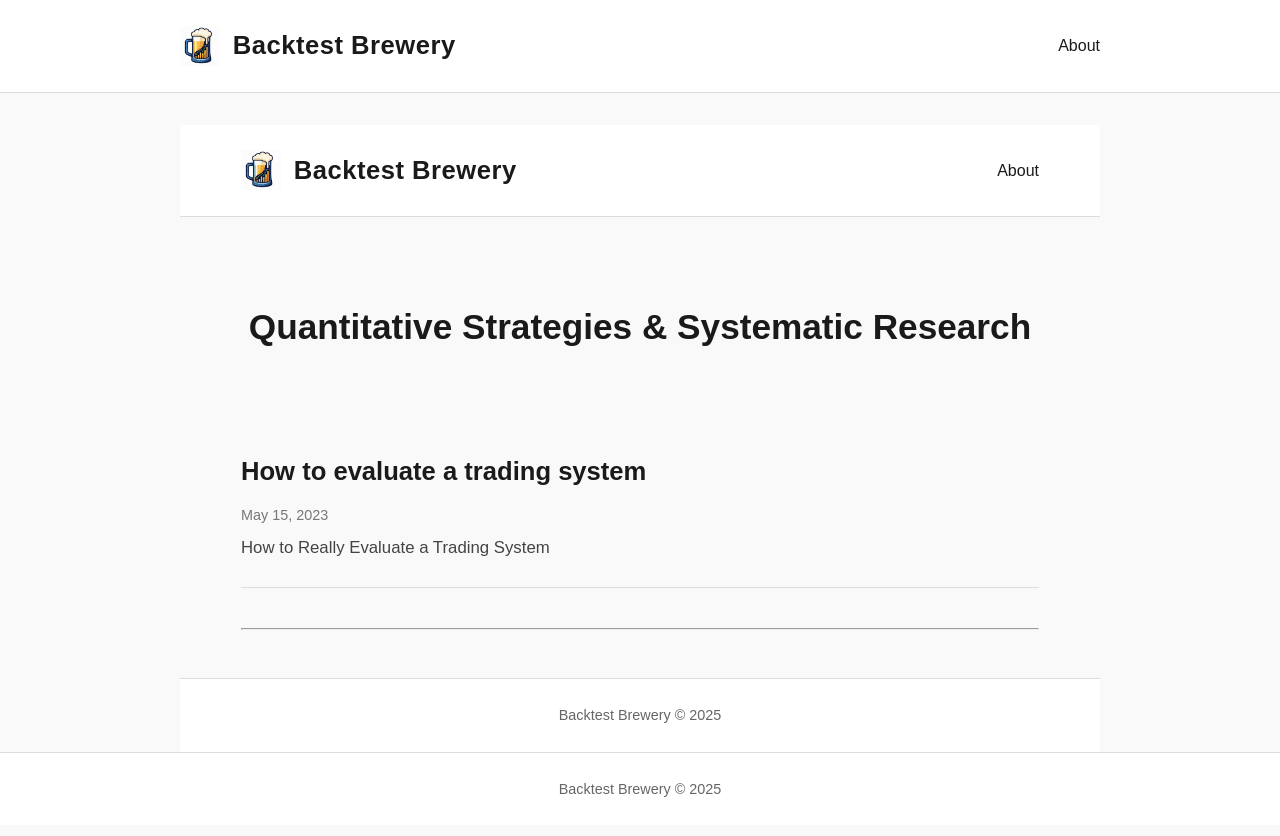
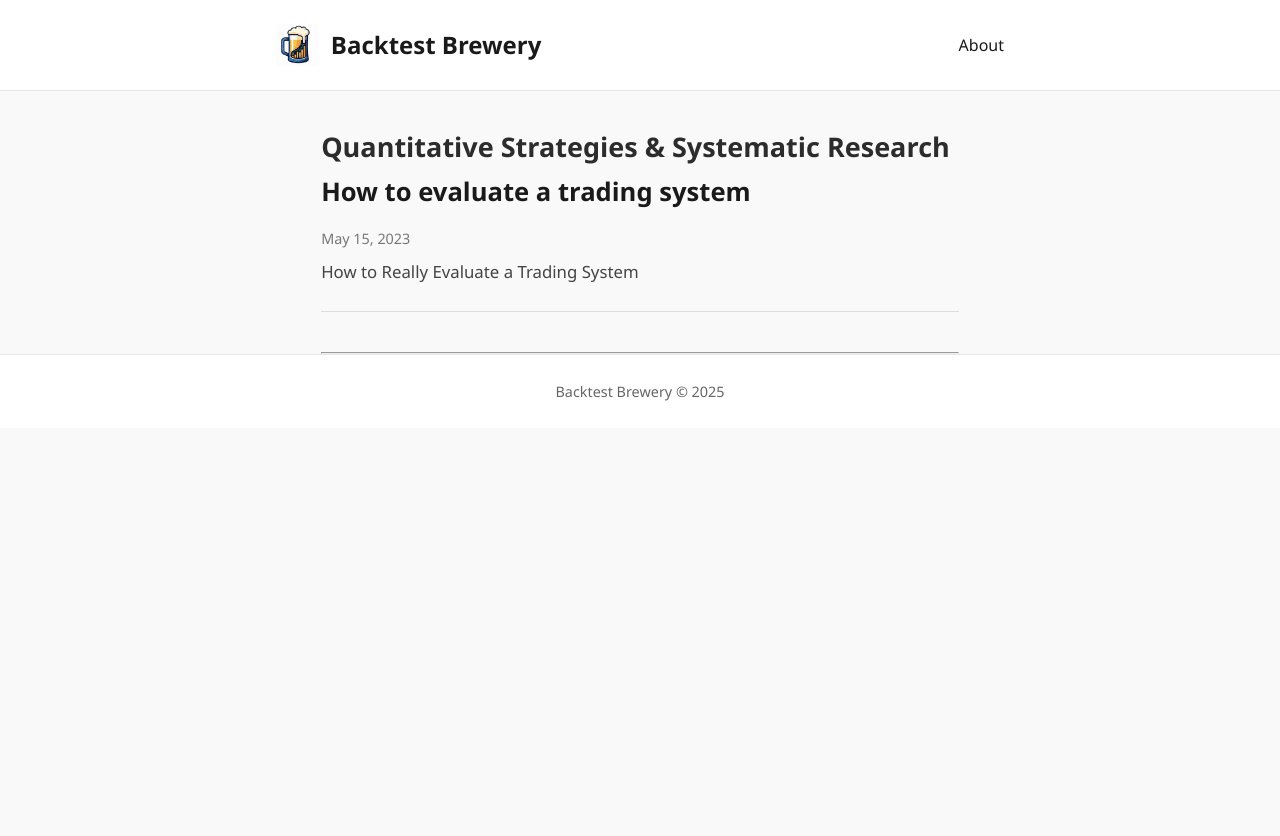
Before and after one commit to backtestbrewery/backtestbrewery.github.io, a Jekyll site: the page built from index.html, in a window 1280 px wide. Shown: the top 836 px of the page. Built offline with Jekyll 4.4.1, drawn with Linux system fonts in a browser that asks for light colours.

Commit message:
Update index.html

```diff
--- a/index.html
+++ b/index.html
@@ -1,172 +1,7 @@
 ---
 layout: default
+title: Backtest Brewery
 ---
-
-
-
-<!DOCTYPE html>
-<html lang="en">
-<head>
-  <meta charset="UTF-8">
-  <meta name="viewport" content="width=device-width, initial-scale=1.0">
-  <title>Backtest Brewery</title>
-  <style>
-    :root {
-      --dark: #1a1a1a;
-      --light: #f9f9f9;
-      --accent: #8B4513;
-      --text: #333;
-    }
-
-    * {
-      margin: 0;
-      padding: 0;
-      box-sizing: border-box;
-      font-family: Arial, sans-serif;
-    }
-
-    body {
-      background-color: var(--light);
-      color: var(--text);
-      line-height: 1.7;
-      font-size: 18px;
-    }
-
-    .container {
-      width: 90%;
-      max-width: 950px;
-      margin: 0 auto;
-      padding: 0 15px;
-    }
-
-    /* Header */
-    header {
-      padding: 1.5rem 0;
-      border-bottom: 1px solid #ddd;
-      background: #fff;
-    }
-
-    .header-content {
-      display: flex;
-      justify-content: space-between;
-      align-items: center;
-    }
-
-    .logo-area {
-      display: flex;
-      align-items: center;
-      text-decoration: none;
-      color: var(--dark);
-    }
-
-    .logo-area img {
-      width: 40px;
-      height: 40px;
-      margin-right: 0.8rem;
-    }
-
-    .site-title {
-      font-size: 1.6rem;
-      font-weight: bold;
-      letter-spacing: 0.5px;
-    }
-
-    nav ul {
-      display: flex;
-      list-style: none;
-    }
-
-    nav ul li {
-      margin-left: 1.5rem;
-    }
-
-    nav ul li a {
-      color: var(--dark);
-      text-decoration: none;
-      font-size: 1rem;
-      transition: color 0.3s;
-    }
-
-    nav ul li a:hover {
-      color: var(--accent);
-    }
-
-    /* Hero */
-    .hero {
-      text-align: center;
-      padding: 3rem 0 2rem;
-    }
-
-    .hero h1 {
-      font-size: 2.2rem;
-      margin-bottom: 0.8rem;
-      color: var(--dark);
-    }
-
-    .hero p {
-      font-size: 1.15rem;
-      color: #555;
-      max-width: 600px;
-      margin: 0 auto;
-    }
-
-    /* Blog Content */
-    .content {
-      padding: 3rem 0;
-    }
-
-    .blog-placeholder {
-      text-align: center;
-      color: #777;
-      font-size: 1.1rem;
-      padding: 2rem;
-      border: 2px dashed #ccc;
-      border-radius: 12px;
-      background: #fafafa;
-    }
-
-    /* Footer */
-    footer {
-      padding: 1.5rem 0;
-      border-top: 1px solid #ddd;
-      text-align: center;
-      color: #666;
-      font-size: 0.9rem;
-    }
-
-    /* Responsive */
-    @media (max-width: 768px) {
-      .header-content {
-        flex-direction: column;
-      }
-
-      nav ul {
-        margin-top: 1rem;
-      }
-
-      nav ul li {
-        margin: 0 0.8rem;
-      }
-    }
-  </style>
-</head>
-<body>
-  <!-- Header -->
-  <header>
-    <div class="container">
-      <div class="header-content">
-        <a href="index.html" class="logo-area">
-          <img src="logo.png" alt="Backtest Brewery Logo">
-          <div class="site-title">Backtest Brewery</div>
-        </a>
-        <nav>
-          <ul>
-            <li><a href="about.html">About</a></li>
-          </ul>
-        </nav>
-      </div>
-    </div>
-  </header>
 
 <!-- Hero -->
 <section class="hero">
@@ -175,6 +10,7 @@ layout: default
   </div>
 </section>
 
+<!-- Blog Content -->
 <section class="content">
   <div class="container">
     {% if site.posts.size > 0 %}
@@ -193,13 +29,3 @@ layout: default
     {% endif %}
   </div>
 </section>
-
-
-  <!-- Footer -->
-  <footer>
-    <div class="container">
-      <p>Backtest Brewery © 2025</p>
-    </div>
-  </footer>
-</body>
-</html>
```
Lines whose indentation alone changed are shown as unchanged.
